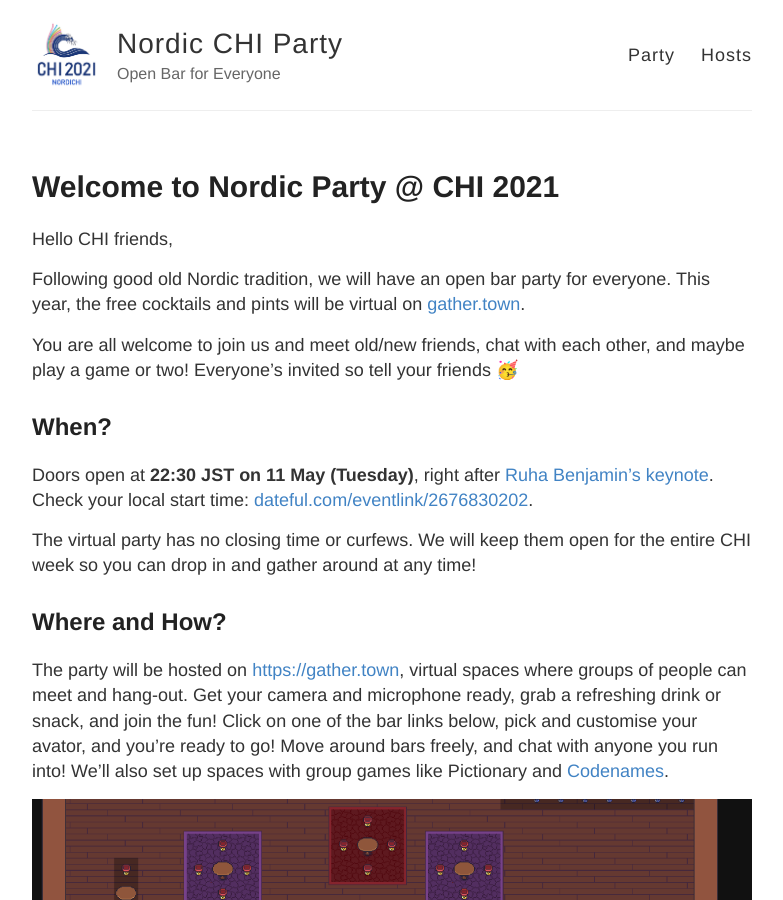
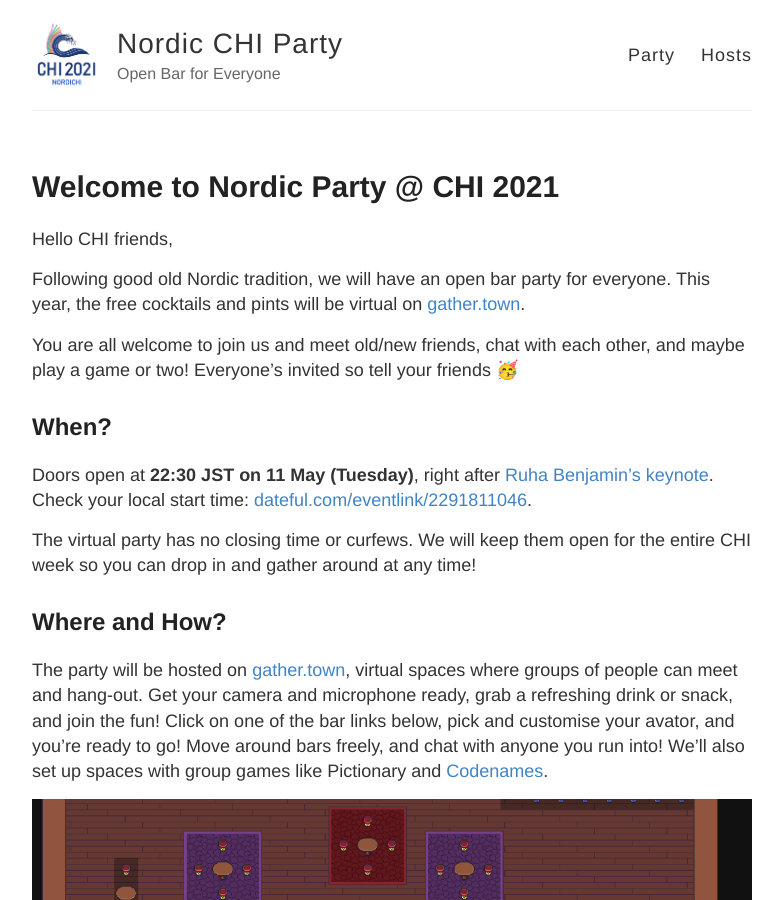
Before and after one commit to nordichi/nordichi.github.io, a Jekyll site: the page built from _posts/2021-5-10-Party.md, in a window 1280 px wide and 900 px high. Shown: the whole window, without its empty margins (248-1031 px from the left). Built offline with Jekyll 4.4.1, drawn with Linux system fonts in a browser that asks for light colours.

Commit message:
Update 2021-5-10-Party.md

```diff
--- a/_posts/2021-5-10-Party.md
+++ b/_posts/2021-5-10-Party.md
@@ -11,12 +11,12 @@
 
 ## When?
 Doors open at **22:30 JST on 11 May (Tuesday)**, right after [Ruha Benjamin's keynote](https://programs.sigchi.org/chi/2021/program/content/57590).
-Check your local start time: [dateful.com/eventlink/2676830202](https://dateful.com/eventlink/2676830202).
+Check your local start time: [dateful.com/eventlink/2291811046](https://dateful.com/eventlink/2291811046).
 
 The virtual party has no closing time or curfews. We will keep them open for the entire CHI week so you can drop in and gather around at any time!
 
 ## Where and How?
-The party will be hosted on [https://gather.town](gather.town), virtual spaces where groups of people can meet and hang-out. Get your camera and microphone ready, grab a refreshing drink or snack, and join the fun! Click on one of the bar links below, pick and customise your avator, and you're ready to go! Move around bars freely, and chat with anyone you run into! We'll also set up spaces with group games like Pictionary and [Codenames](https://codenames.game).
+The party will be hosted on [gather.town](https://gather.town), virtual spaces where groups of people can meet and hang-out. Get your camera and microphone ready, grab a refreshing drink or snack, and join the fun! Click on one of the bar links below, pick and customise your avator, and you're ready to go! Move around bars freely, and chat with anyone you run into! We'll also set up spaces with group games like Pictionary and [Codenames](https://codenames.game).
 
 ![_config.yml]({{ site.baseurl }}/images/gathertown.png)
 
```
